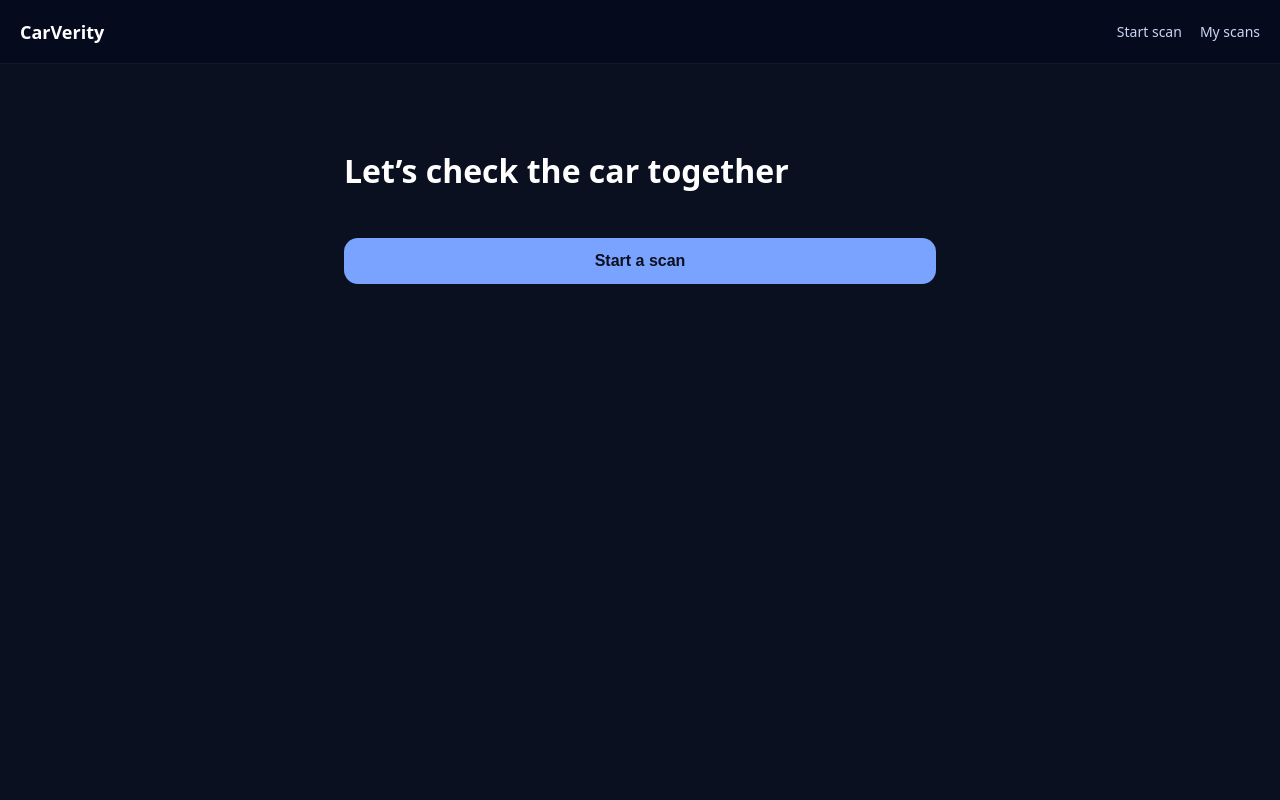
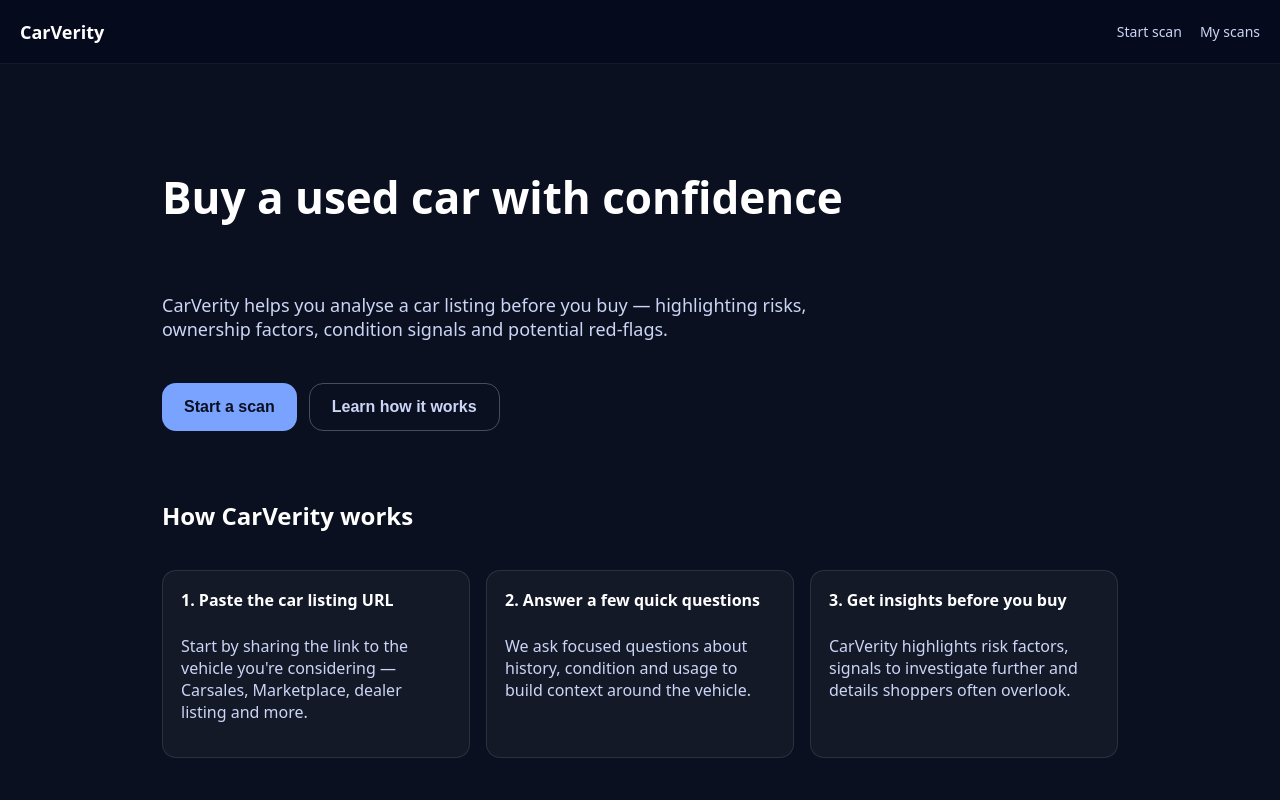
Before and after one commit to jeremy-swallow/carverity-clean, a React (Vite) app: page / in a window 1280 px wide. Shown: the top 800 px of the page. Built offline with nearby package versions, Linux system fonts and the light colour scheme.

Commit message:
feat: set Home as landing page and move StartScan to /start-scan

```diff
--- a/src/App.tsx
+++ b/src/App.tsx
@@ -6,6 +6,9 @@ import {
 } from "react-router-dom";
 
 import Layout from "./components/Layout";
+
+/* Landing / Marketing */
+import Home from "./pages/Home";
 
 /* Entry */
 import StartScan from "./pages/StartScan";
@@ -31,11 +34,13 @@ export default function App() {
     <BrowserRouter>
       <Routes>
         <Route element={<Layout />}>
-          {/* Home / entry */}
-          <Route path="/" element={<StartScan />} />
+          {/* MARKETING HOMEPAGE */}
+          <Route path="/" element={<Home />} />
+
+          {/* TOOL ENTRY */}
           <Route path="/start-scan" element={<StartScan />} />
 
-          {/* My Scans */}
+          {/* MY SCANS */}
           <Route path="/my-scans" element={<MyScans />} />
 
           {/* ONLINE SCAN FLOW */}
@@ -51,7 +56,7 @@ export default function App() {
           <Route path="/scan/in-person/checks" element={<InPersonChecks />} />
           <Route path="/scan/in-person/summary" element={<InPersonSummary />} />
 
-          {/* Fallback */}
+          {/* FALLBACK */}
           <Route path="*" element={<Navigate to="/" replace />} />
         </Route>
       </Routes>
```
